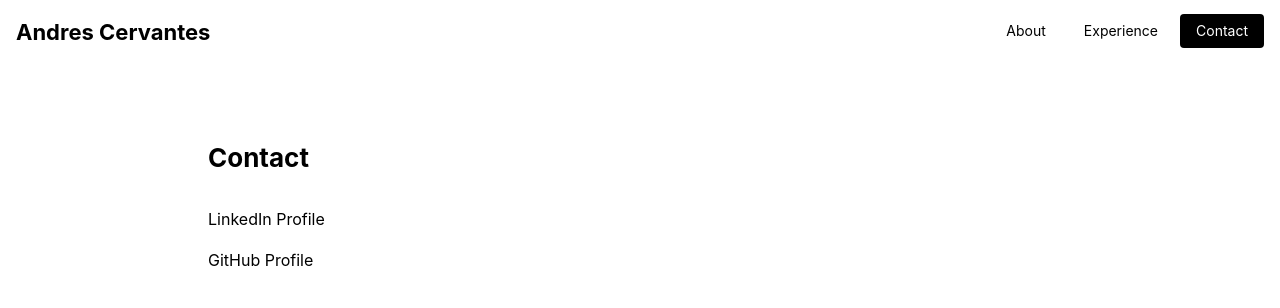
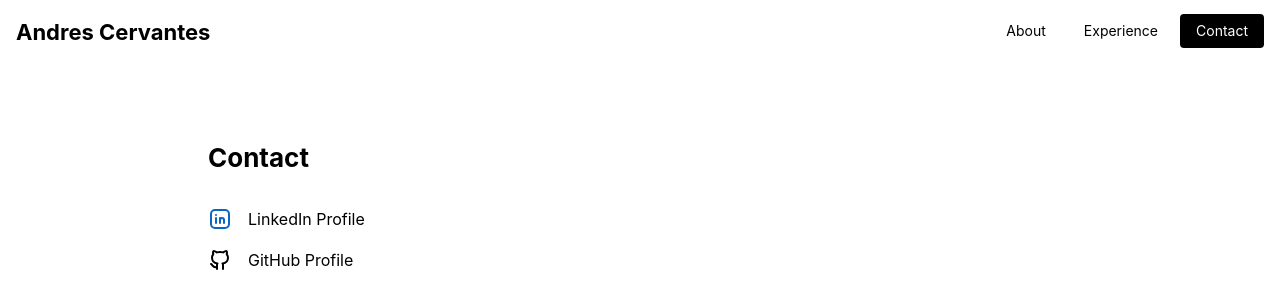
Before and after one commit to cervand/cervand.github.io, a React (Vite) app: page / in a window 1280 px wide. Both pictures are taken after a click on the tab "Contact". Shown: the top 308 px of the page. Built offline with nearby package versions, Linux system fonts and the light colour scheme.

Commit message:
Add @tabler/icons-react dependency and update ContactTab component layout

```diff
--- a/package.json
+++ b/package.json
@@ -14,6 +14,7 @@
   "dependencies": {
     "@mantine/core": "^7.17.3",
     "@mantine/hooks": "^7.17.3",
+    "@tabler/icons-react": "^3.35.0",
     "react": "^19.0.0",
     "react-dom": "^19.0.0"
   },
--- a/src/components/ContactTab.jsx
+++ b/src/components/ContactTab.jsx
@@ -1,12 +1,21 @@
 // src/components/TabContent/ContactTab.jsx
-import { Title, Anchor, Stack } from '@mantine/core';
+import { Title, Anchor, Stack, Group, rem } from '@mantine/core';
+import { IconBrandLinkedin, IconBrandGithub } from '@tabler/icons-react';
 
 function ContactTab() {
   return (
     <Stack>
       <Title order={2} mb="md" c="brand.2">Contact</Title>
-      <Anchor href="https://linkedin.com/in/cervand" target="_blank" c="brand.1">LinkedIn Profile</Anchor>
-      <Anchor href="https://github.com/cervand" target="_blank" c="brand.1">GitHub Profile</Anchor>
+
+      <Group>
+        <IconBrandLinkedin size={24} color="#0A66C2" />
+        <Anchor href="https://linkedin.com/in/cervand" target="_blank" c="brand.1">LinkedIn Profile</Anchor>
+      </Group>
+
+      <Group>
+        <IconBrandGithub size={24} color="black" />
+        <Anchor href="https://github.com/cervand" target="_blank" c="brand.1">GitHub Profile</Anchor>
+      </Group>
     </Stack>
   );
 }
```
Also changed, not shown: 1 other file (tests, documents, lock files or other folders).
